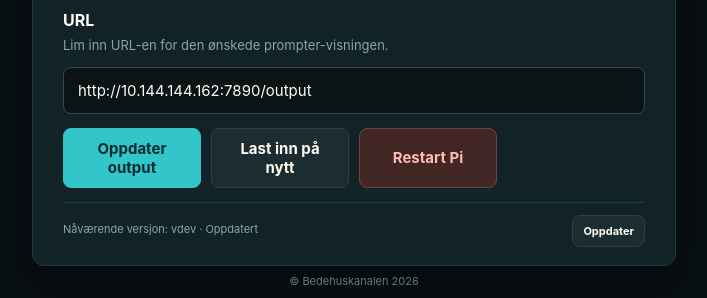
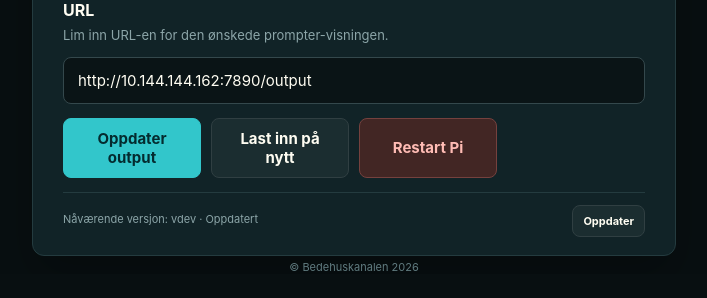
Before and after one commit to tv12bedehuskanalen/bk-prompter-output, a Flask app: page / in a window 1280 px wide. Shown: the part 543-841 px from the top of the page, without its empty margins (286-993 px from the left). After the commit the page ends 814 px from the top, so only its background shows below. Run offline with Flask 3, Linux system fonts and the light colour scheme.

Commit message:
Release v2.3.32

```diff
--- a/raspberry-pi/templates/index.html
+++ b/raspberry-pi/templates/index.html
@@ -105,18 +105,18 @@
          Firefox's tab, address and bookmark bars. The kiosk layout keeps its
          existing proportions; this only tightens vertical spacing when the
          available browser height is limited. */
-      @media (min-width: 521px) and (max-height: 900px) {
-        body { overflow-y: hidden; }
-        main { padding-top: 18px; padding-bottom: 10px; }
+      @media (min-width: 521px) and (max-height: 1000px) {
+        body { height: 100vh; overflow: hidden; }
+        main { height: 100vh; padding-top: 14px; padding-bottom: 4px; }
         .hero { gap: 18px; }
         .hero-logo { width: 72px; flex-basis: 72px; transform: translateY(7px) scale(1.18); }
         .eyebrow, .title-display, .title-input { font-size: 18px; }
         h1 { margin-top: 8px; font-size: clamp(25px, 4vw, 32px); }
-        .card { margin-top: 18px; }
+        .card { margin-top: 12px; }
         .preview-heading { padding-top: 12px; padding-bottom: 12px; }
         .card-section:not(.preview-section) { padding-top: 10px; padding-bottom: 18px; }
         .hint { margin-bottom: 12px; }
-        footer { padding-top: 8px; }
+        footer { padding-top: 4px; }
       }
     </style>
   </head>
```
Also changed, not shown: 1 other file.
